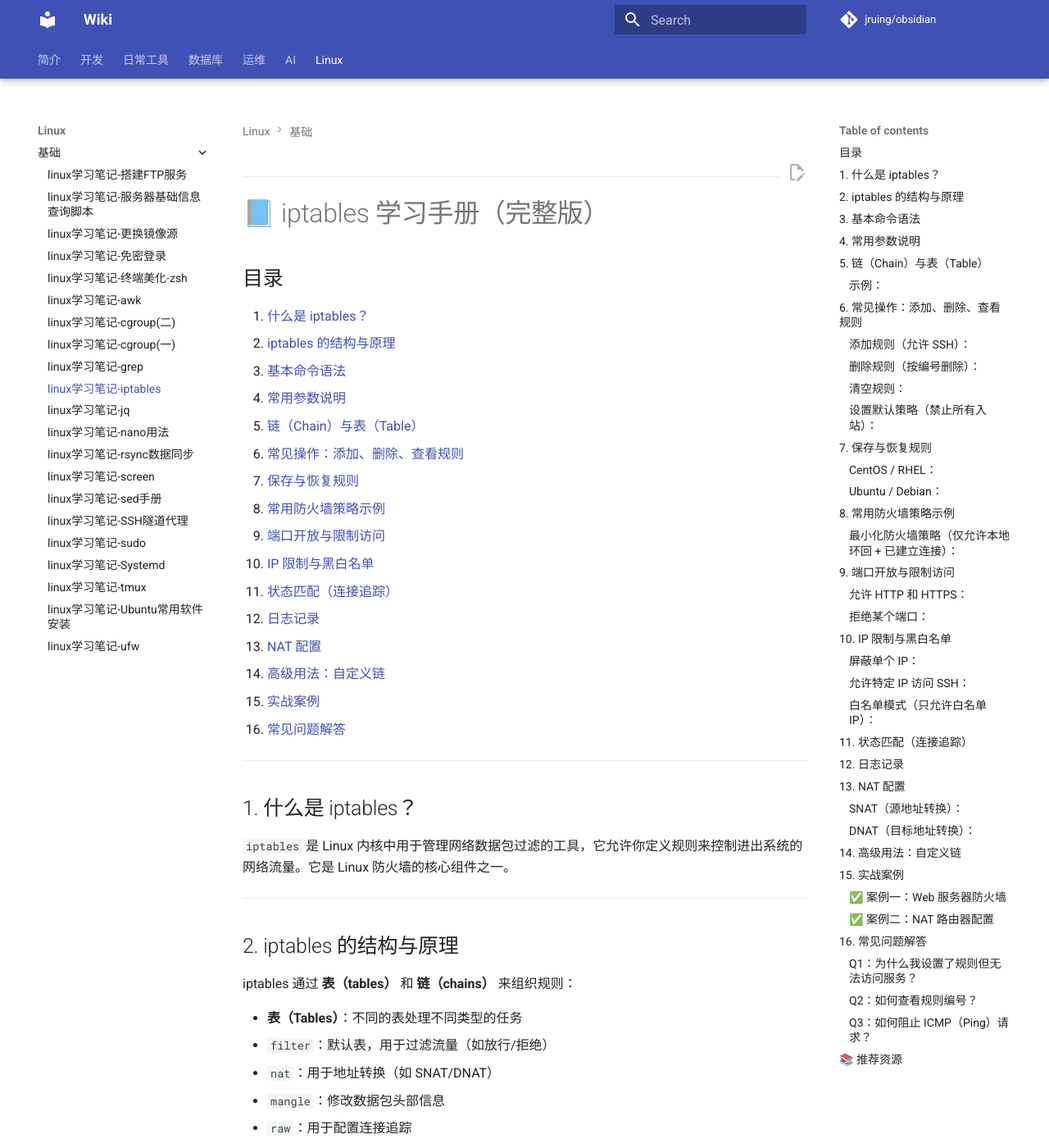
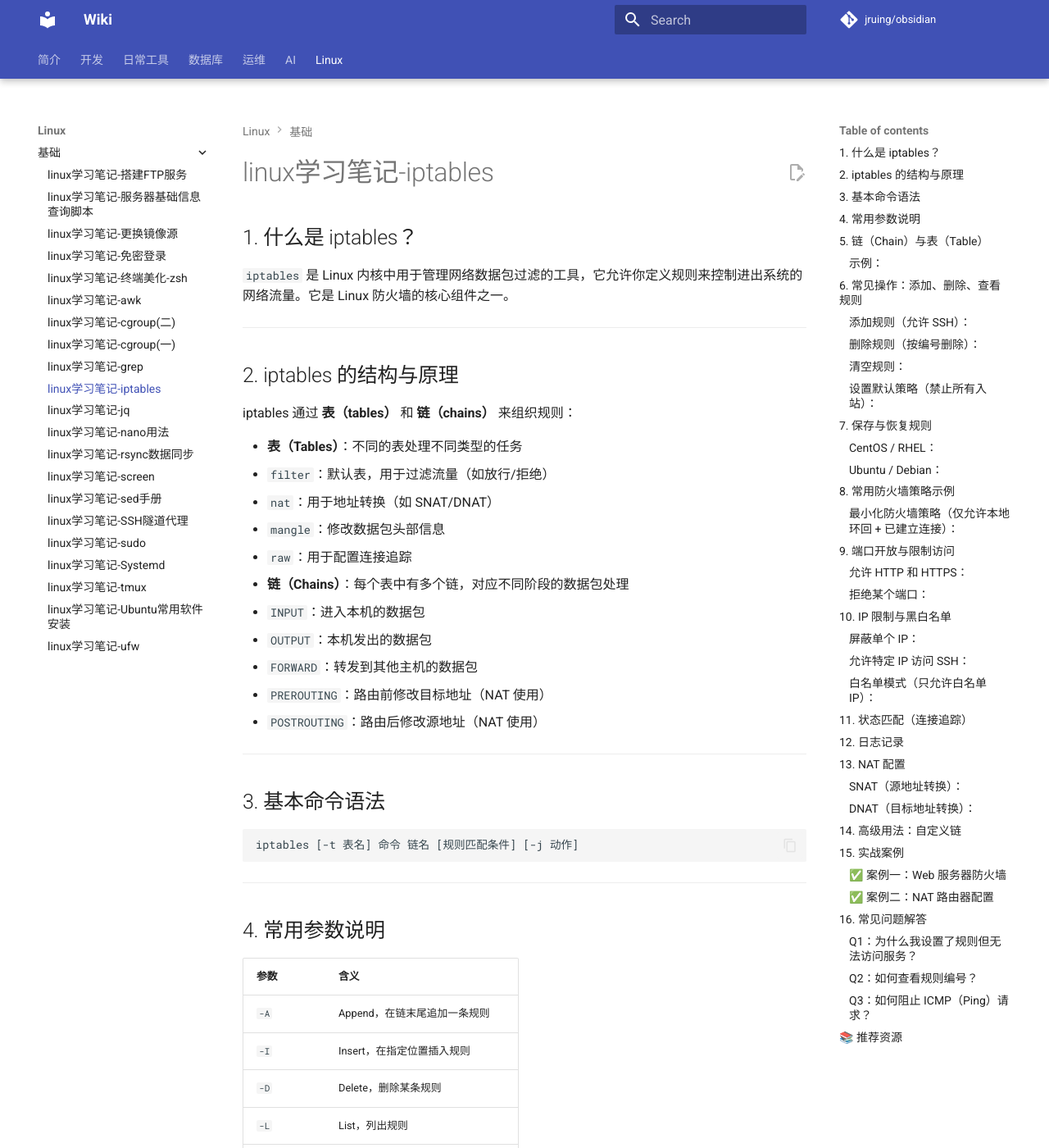
Before and after one commit to Jruing/obsidian, an MkDocs documentation site: the page built from docs/Linux/基础/linux学习笔记-iptables.md, in a window 1280 px wide and 1400 px high. Shown: the whole window at 82% size. Built offline with MkDocs 1.6.1 and Material for MkDocs 9.7.7, drawn with Linux system fonts in a browser that asks for light colours; comment, search, counter and statistics services are not loaded.

Commit message:
优化目录结构

```diff
--- a/docs/Linux/基础/linux学习笔记-iptables.md
+++ b/docs/Linux/基础/linux学习笔记-iptables.md
@@ -1,31 +1,6 @@
 ---
 tags:
   - Linux
----
-
----
-
-# 📘 iptables 学习手册（完整版）
-
-## 目录
-
-1. [什么是 iptables？](#1-什么是-iptables)
-2. [iptables 的结构与原理](#2-iptables-的结构与原理)
-3. [基本命令语法](#3-基本命令语法)
-4. [常用参数说明](#4-常用参数说明)
-5. [链（Chain）与表（Table）](#5-链chain-与表table)
-6. [常见操作：添加、删除、查看规则](#6-常见操作添加删除查看规则)
-7. [保存与恢复规则](#7-保存与恢复规则)
-8. [常用防火墙策略示例](#8-常用防火墙策略示例)
-9. [端口开放与限制访问](#9-端口开放与限制访问)
-10. [IP 限制与黑白名单](#10-ip-限制与黑白名单)
-11. [状态匹配（连接追踪）](#11-状态匹配连接追踪)
-12. [日志记录](#12-日志记录)
-13. [NAT 配置](#13-nat-配置)
-14. [高级用法：自定义链](#14-高级用法自定义链)
-15. [实战案例](#15-实战案例)
-16. [常见问题解答](#16-常见问题解答)
-
 ---
 
 ## 1. 什么是 iptables？
```
Also changed, not shown: docs/运维/Caddy/caddy手册.md (+0 -26 lines), docs/运维/Serverless/ServerLess学习笔记-FnProject完整指南.md (renamed from docs/运维/Serverless/ServerLess学习笔记-完整指南.md, +0 -13 lines).
